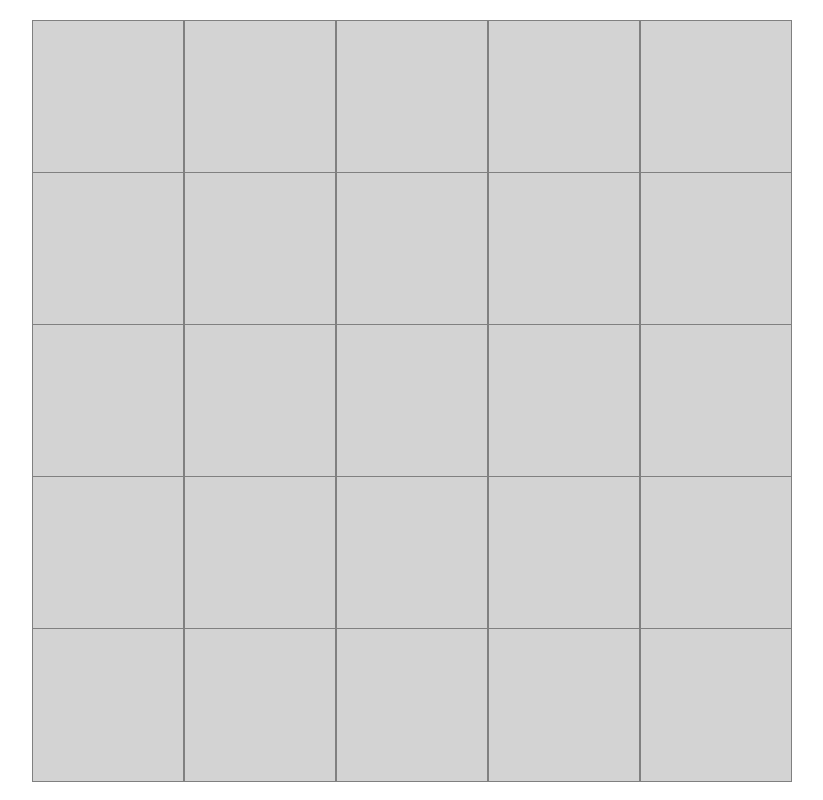
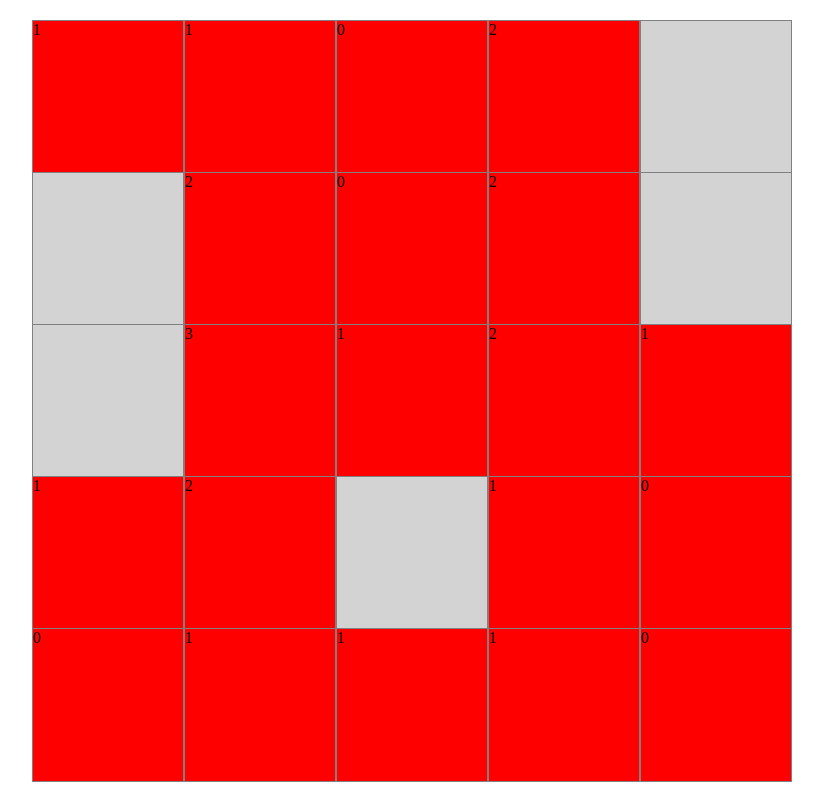
Before and after one commit to XainFaith/minesweeper-react-electron, a React app: page / in a window 1280 px wide. Shown: the whole page, without its empty margins (228-1051 px from the left). Built offline with nearby package versions, Linux system fonts and the light colour scheme.

Commit message:
extracted game field generation to own function

```diff
--- a/src/components/field.jsx
+++ b/src/components/field.jsx
@@ -1,12 +1,16 @@
 import React from "react";
 import Tile from "./tile.jsx";
 import "./field.css";
+import { useState } from "react";
 
 export default function Field({onGameStateChange, gridSize, bombCount})
 {
-    console.log("Constructing game field");
+    const [gameField, setGameField] = React.useState(null);
 
-    const gameFieldValues = [gridSize * gridSize];
+    function GenerateGameField()
+    {
+        console.log("Generating Game Field");
+        let gameFieldValues = [gridSize * gridSize];
 
         //Generate random bomb placments
         for(let bombs =0; bombs < bombCount;)
@@ -124,17 +128,25 @@ export default function Field({onGameStateChange, gridSize, bombCount})
                     isBombTile = true;
                 }
 
-            gameTiles.push(<Tile isBomb={isBombTile} isRevealed={false} key={index}/>);
+                gameTiles.push(<Tile isBomb={isBombTile} isRevealed={true} key={index} bombProximity={gameFieldValues[index]}/>);
             }
 
             let rowKey = "row" + y;
             rows.push(<div className="FieldRow" key={rowKey}>{gameTiles}</div>);
-        console.log("adding row");
         }
+
+        setGameField(rows);
+    }
+
+    if(gameField === null)
+    {
+       GenerateGameField();
+    }
+
 
     return (
         <div className="GameField">
-            {rows}
+            {gameField}
         </div>
     )
 
```
Lines whose indentation alone changed are shown as unchanged.
